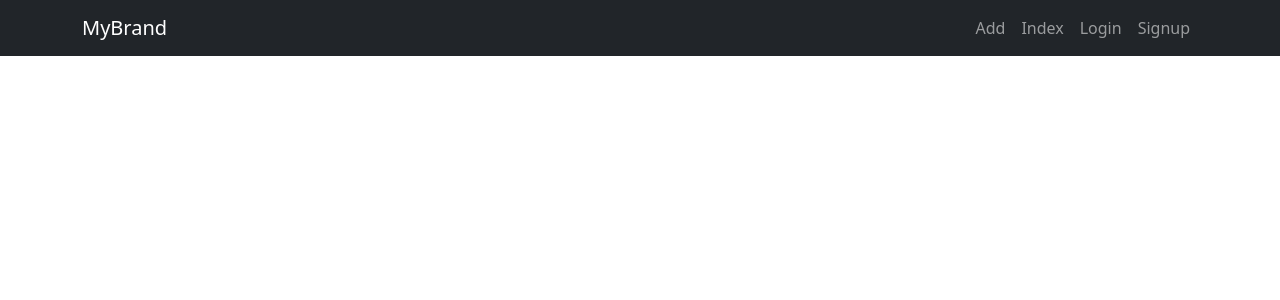
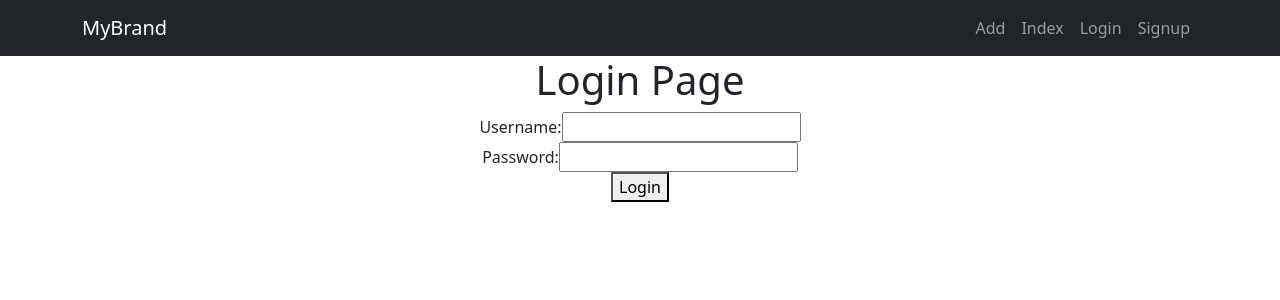
Before and after one commit to jothplayz/my-app, a React (Create React App) app: page /login in a window 1280 px wide. Shown: the top 300 px of the page. Built offline with nearby package versions, Linux system fonts and the light colour scheme.

Commit message:
contact -> login (changed path)

```diff
--- a/src/App.js
+++ b/src/App.js
@@ -32,7 +32,7 @@
         <Route path="/" element={<HomePage />} />
         <Route path="/add" element={<AddRequirements />} />
         <Route path="/about" element={<Index />} />
-        <Route path="/contact" element={<Login />} />
+        <Route path="/login" element={<Login />} />
         <Route path="/signup" element={<Signup />} />
       </Routes>
     </Router>
@@ -49,7 +49,7 @@
           <Nav className="ms-auto">
             <Nav.Link as={Link} to="/add">Add</Nav.Link>
             <Nav.Link as={Link} to="/about">Index</Nav.Link>
-            <Nav.Link as={Link} to="/contact">Login</Nav.Link>
+            <Nav.Link as={Link} to="/login">Login</Nav.Link>
             <Nav.Link as={Link} to="/signup">Signup</Nav.Link>
           </Nav>
         </Navbar.Collapse>
```
